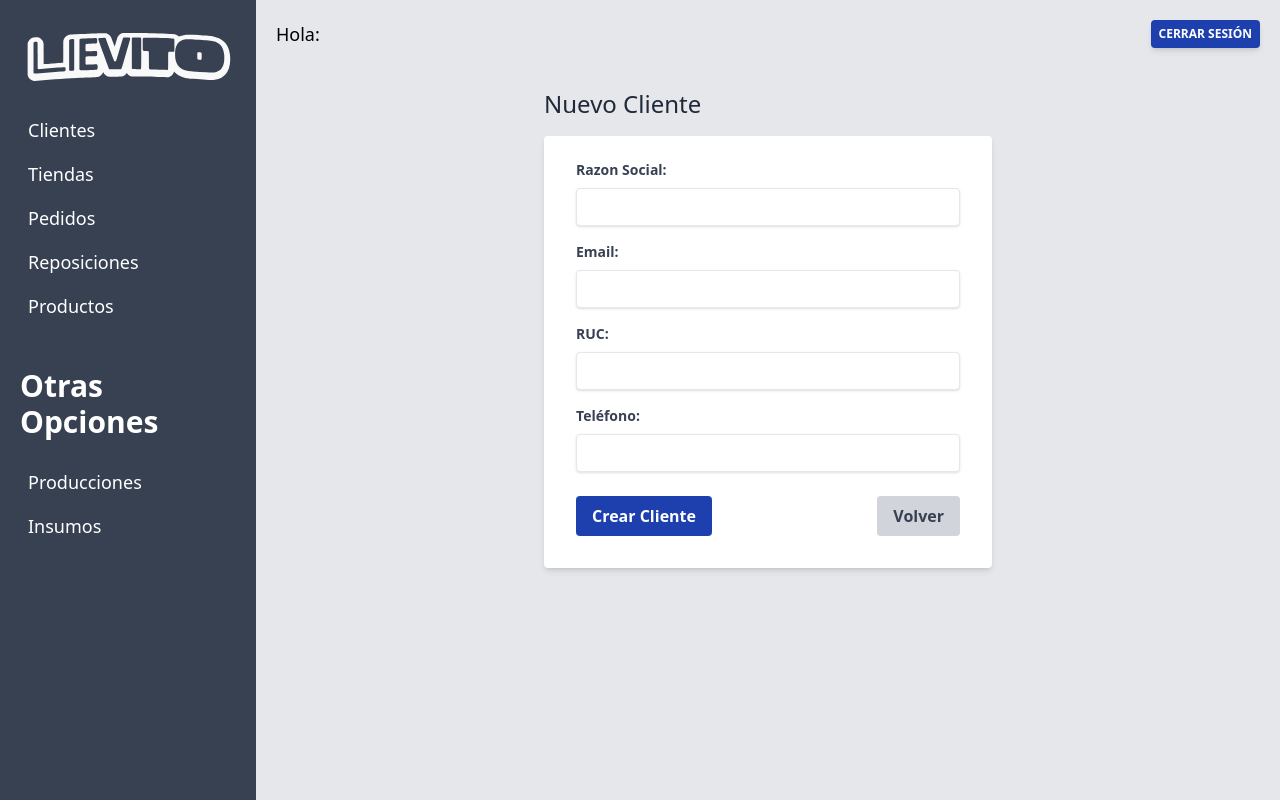
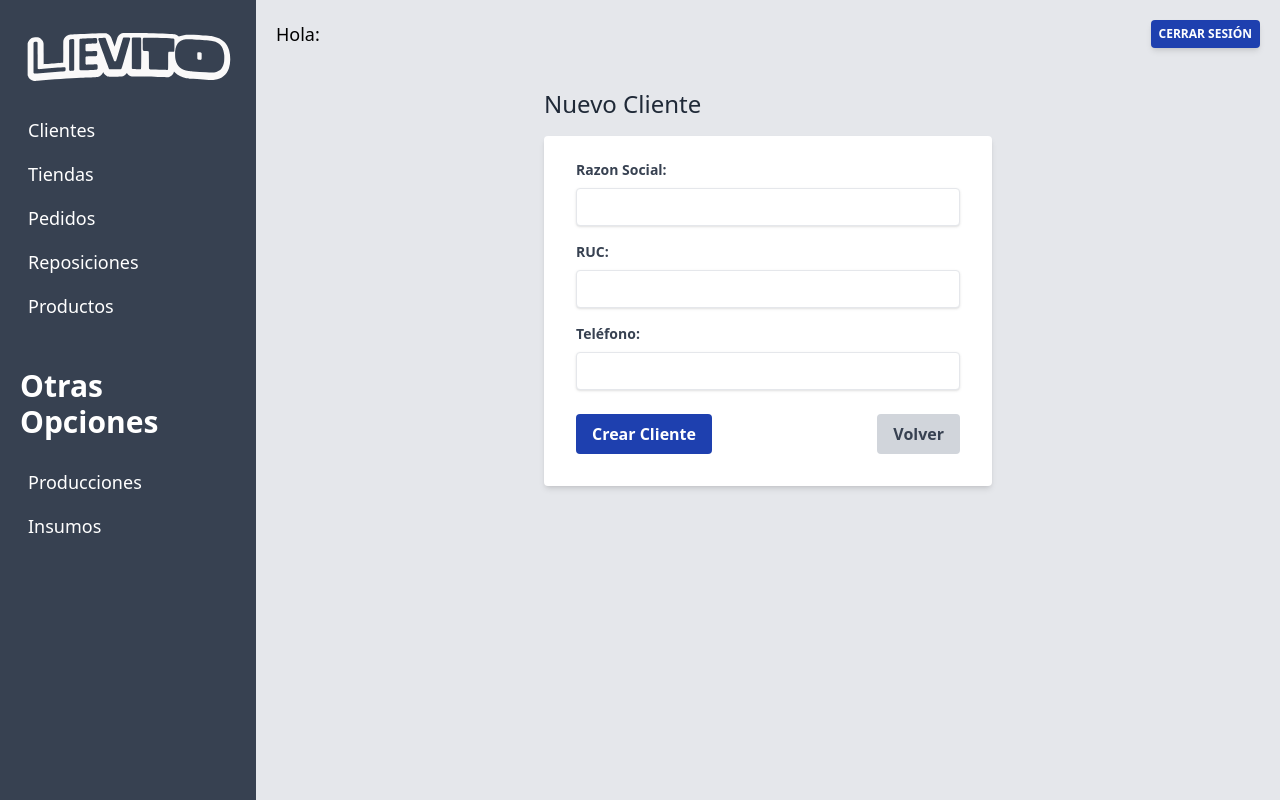
Before and after one commit to pickless141/erp-frontend, a React (Vite) app: page /nuevocliente in a window 1280 px wide. Built offline with nearby package versions, Linux system fonts and the light colour scheme.

Commit message:
update: cambios en clientes

```diff
--- a/src/views/Home.jsx
+++ b/src/views/Home.jsx
@@ -111,7 +111,6 @@ const Home = () => {
             <tr>
               <th className="px-4 py-3">Nombre</th>
               <th className="px-4 py-3">Ruc</th>
-              <th className="px-4 py-3">Email</th>
               <th className="px-4 py-3">Tiendas</th>
               <th className="px-4 py-3">Editar</th>
               <th className="px-4 py-3">Eliminar</th>
@@ -124,7 +123,6 @@ const Home = () => {
               <tr key={index} className="hover:bg-gray-100">
                 <td className="border px-4 py-2">{cliente.nombre}</td>
                 <td className="border px-4 py-2">{cliente.ruc}</td>
-                <td className="border px-4 py-2">{cliente.email}</td>
                 <td className="border px-4 py-2">
                   <Link
                     to={`/home/${cliente._id}`}
--- a/src/views/clientes/EditarCliente.jsx
+++ b/src/views/clientes/EditarCliente.jsx
@@ -7,7 +7,6 @@ const EditarCliente = () => {
   const { clienteId } = useParams();
   const [cliente, setCliente] = useState({
     nombre: '',
-    email: '',
     ruc: '',
     telefono: '',
   });
@@ -125,20 +124,6 @@ const EditarCliente = () => {
             />
           </div>
           <div className="mb-4">
-            <label className="block text-gray-700 text-sm font-bold mb-2" htmlFor="email">
-              Email:
-            </label>
-            <input
-              type="email"
-              id="email"
-              name="email"
-              className="shadow appearance-none border rounded w-full py-2 px-3 text-gray-700 leading-tight focus:outline-none focus:shadow-outline"
-              onChange={handleInputChange}
-              value={cliente.email}
-              required
-            />
-          </div>
-          <div className="mb-4">
             <label className="block text-gray-700 text-sm font-bold mb-2" htmlFor="ruc">
               RUC:
             </label>
--- a/src/views/clientes/NuevoCliente.jsx
+++ b/src/views/clientes/NuevoCliente.jsx
@@ -6,7 +6,6 @@ const NuevoCliente = () => {
   const navigate = useNavigate();
   const [cliente, setCliente] = useState({
     nombre: '',
-    email: '',
     ruc: '',
     telefono: '',
   });
@@ -72,19 +71,6 @@ const NuevoCliente = () => {
             />
           </div>
           <div className="mb-4">
-            <label className="block text-gray-700 text-sm font-bold mb-2" htmlFor="email">
-              Email:
-            </label>
-            <input
-              type="email"
-              id="email"
-              name="email"
-              className="shadow appearance-none border rounded w-full py-2 px-3 text-gray-700 leading-tight focus:outline-none focus:shadow-outline"
-              onChange={handleInputChange}
-              value={cliente.email}
-            />
-          </div>
-          <div className="mb-4">
             <label className="block text-gray-700 text-sm font-bold mb-2" htmlFor="ruc">
               RUC:
             </label>
```
